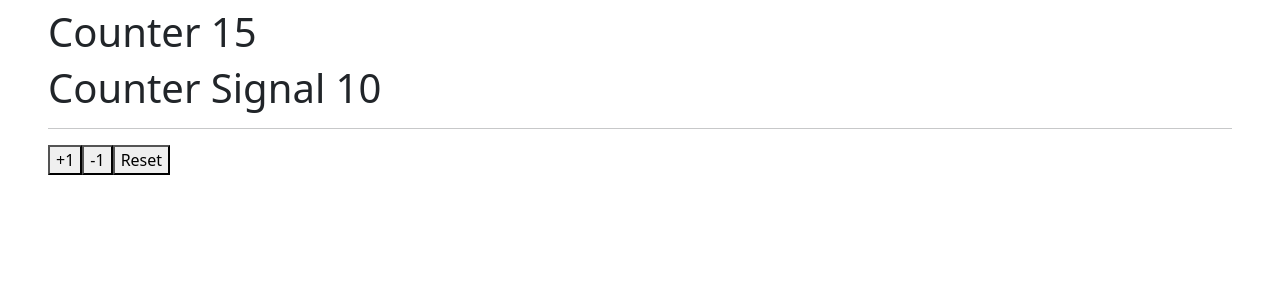
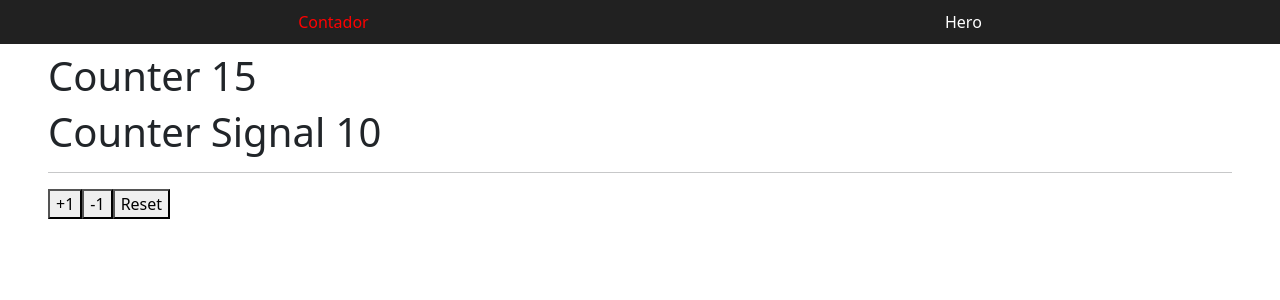
Before and after one commit to damayor/angular-bases-v19, an Angular app: page / in a window 1280 px wide. Shown: the top 300 px of the page. Built offline with nearby package versions, Linux system fonts and the light colour scheme.

Commit message:
Navbar for pages

```diff
--- a/src/app/app.component.html
+++ b/src/app/app.component.html
@@ -1,3 +1,5 @@
+
+<app-navbar></app-navbar>
 <section class="mx-5 mt-2">
   <router-outlet />
 </section>
--- a/src/app/app.component.ts
+++ b/src/app/app.component.ts
@@ -1,9 +1,10 @@
 import { Component } from '@angular/core';
 import { RouterOutlet } from '@angular/router';
+import { NavbarComponent } from './components/shared/navbar/navbar.component';
 
 @Component({
   selector: 'app-root',
-  imports: [RouterOutlet],
+  imports: [RouterOutlet, NavbarComponent],
   templateUrl: './app.component.html'
 })
 export class AppComponent {
--- a/src/app/app.routes.ts
+++ b/src/app/app.routes.ts
@@ -12,6 +12,10 @@ export const routes: Routes = [
   {
     path: 'hero',
     component: HeroPageComponent
+  },
+  {
+    path: '**',
+    redirectTo: ''
   }
 
 
--- /dev/null
+++ b/src/app/components/shared/navbar/navbar.component.html
@@ -0,0 +1,27 @@
+
+<style>
+  nav {
+    display: flex;
+    justify-content: space-around;
+    background-color: #212121;
+    color: white;
+    padding: 10px;
+  }
+
+  nav a {
+    color: white;
+    text-decoration: none;
+  }
+
+  nav a.active {
+    color: red;
+  }
+</style>
+
+<nav>
+  <a [routerLink]="['/']" routerLinkActive="active"
+    [routerLinkActiveOptions]="{exact: true}">Contador</a>
+  <a [routerLink]="['/hero']" [routerLinkActive]="'active'">Hero</a>
+
+  <!-- otros -->
+</nav>
```
Also changed, not shown: src/app/components/shared/navbar/navbar.component.ts (added, +11 -0 lines), src/app/components/shared/navbar/navbar.component.css (added).
